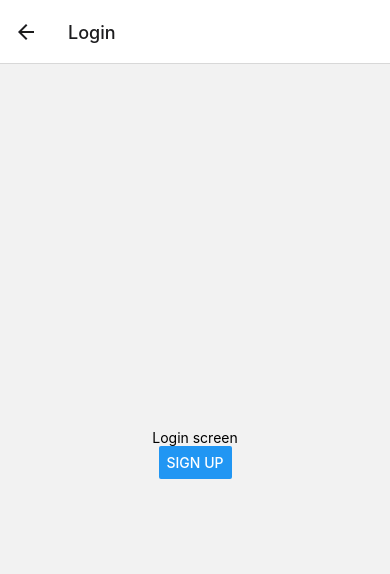
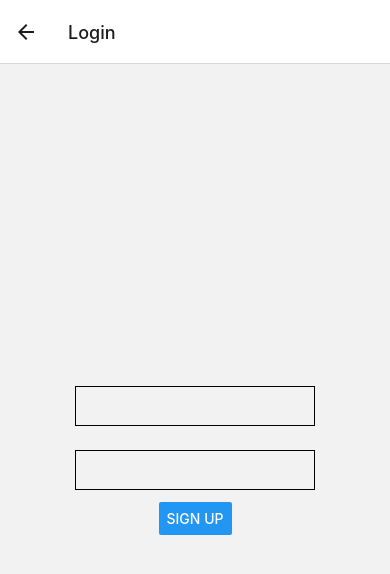
Before and after one commit to JSimko4/MTAA_FRONTEND, a React Native app: screen /Login in a window 390 px wide. Shown: the top 574 px of the page. Built offline with nearby package versions, Linux system fonts and the light colour scheme.

Commit message:
working login

```diff
--- a/App.js
+++ b/App.js
@@ -5,8 +5,10 @@ import HomeScreen from './screens/HomeScreen';
 import RegistrationScreen from './screens/RegistrationScreen';
 import LoginScreen from './screens/LoginScreen';
 
+// globals
+global.API_URL = 'https://fiit-mtaa-app4.azurewebsites.net/'
+
 const Stack = createNativeStackNavigator();
-
 export default function App(){
     return(
         <NavigationContainer>
--- a/globals.js
+++ /dev/null
@@ -1 +0,0 @@
-global.API_URL = 'https://fiit-mtaa-app4.azurewebsites.net/'
--- a/screens/LoginScreen.js
+++ b/screens/LoginScreen.js
@@ -1,6 +1,8 @@
-import { View, Button, Text } from 'react-native';
+import * as React from 'react';
+import { View, StyleSheet, Button, TextInput } from 'react-native';
 
-const loginApi = ({navigation}) => {
+const loginApi = ({navigation}, user_name, user_password) => {
+  console.log({user_name, user_password})
   return fetch(global.API_URL + 'users/login/', {
     method: 'POST',
     headers: {
@@ -8,19 +10,19 @@ const loginApi = ({navigation}) => {
       'Content-Type': 'application/json'
     },
     body: JSON.stringify({
-      email: "email",
-      password: "password"
+      name: user_name,
+      password: user_password
     })
   })
   .then((response) => response.json())
   .then((json) => {
     console.log(json);
 
-    if(json['access_token'] !== undefined){
+    if (json['status'] === 'success'){
       navigation.navigate('Home', {access_token: json['access_token']})
     }
     else{
-      alert("nespravne udaje")
+      alert("Nespravne udaje")
     }
   })
   .catch((error) => {
@@ -29,11 +31,31 @@ const loginApi = ({navigation}) => {
 };
 
 export default function LoginScreen({navigation}) {
+  const [user_name, onChangeName] = React.useState();
+  const [user_password, onChangePassword] = React.useState();
+
+  const styles = StyleSheet.create({
+    input: {
+      height: 40,
+      margin: 12,
+      borderWidth: 1,
+      padding: 10,
+    },
+  });
+
   return (
     <View style={{ flex: 1, alignItems: 'center', justifyContent: 'center' }}>
 
-    <Text>Login screen</Text>
-    <Button title="Sign up" onPress={() => loginApi({navigation})} />
+      <TextInput
+        style={styles.input}
+        onChangeText={onChangeName}
+      />
+      <TextInput
+        style={styles.input}
+        onChangeText={onChangePassword}
+      />
+
+    <Button title="Sign up" onPress={() => loginApi({navigation}, user_name, user_password)} />
     </View>
   );
 }
```
